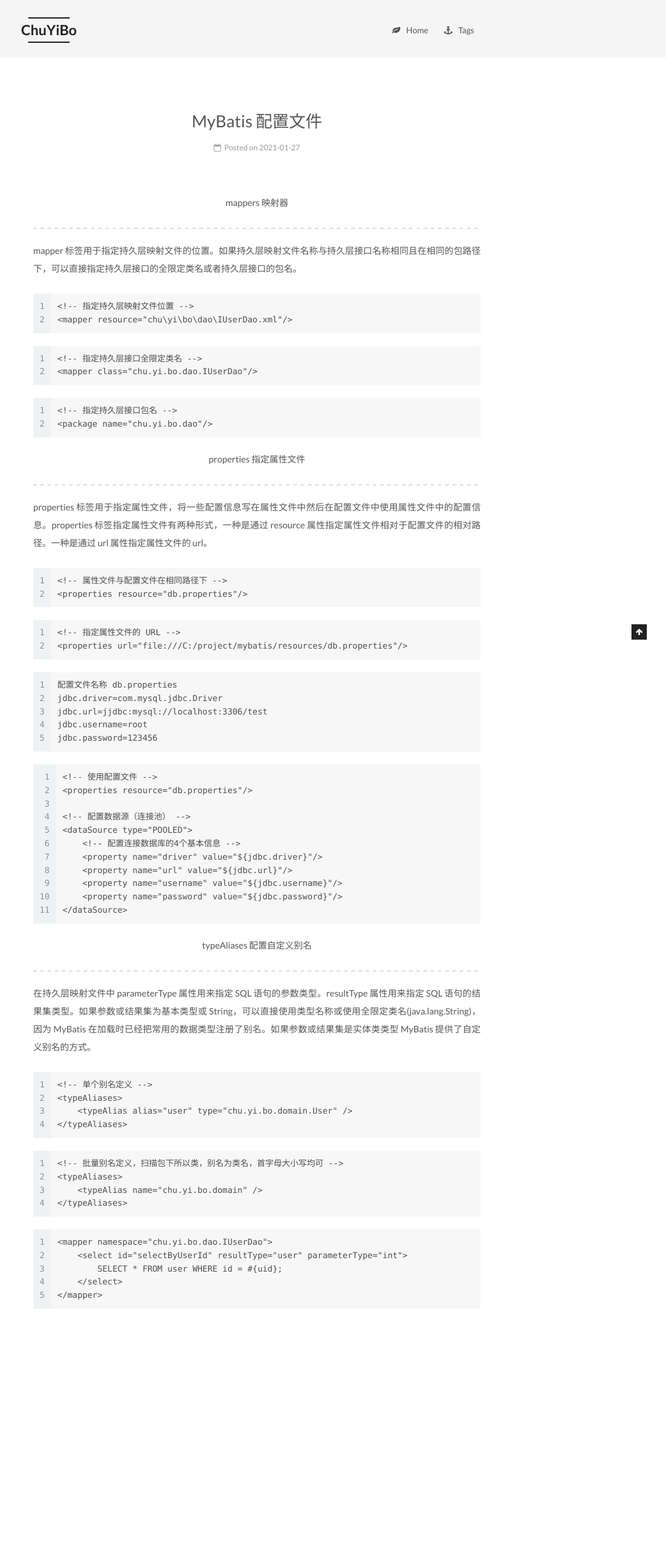
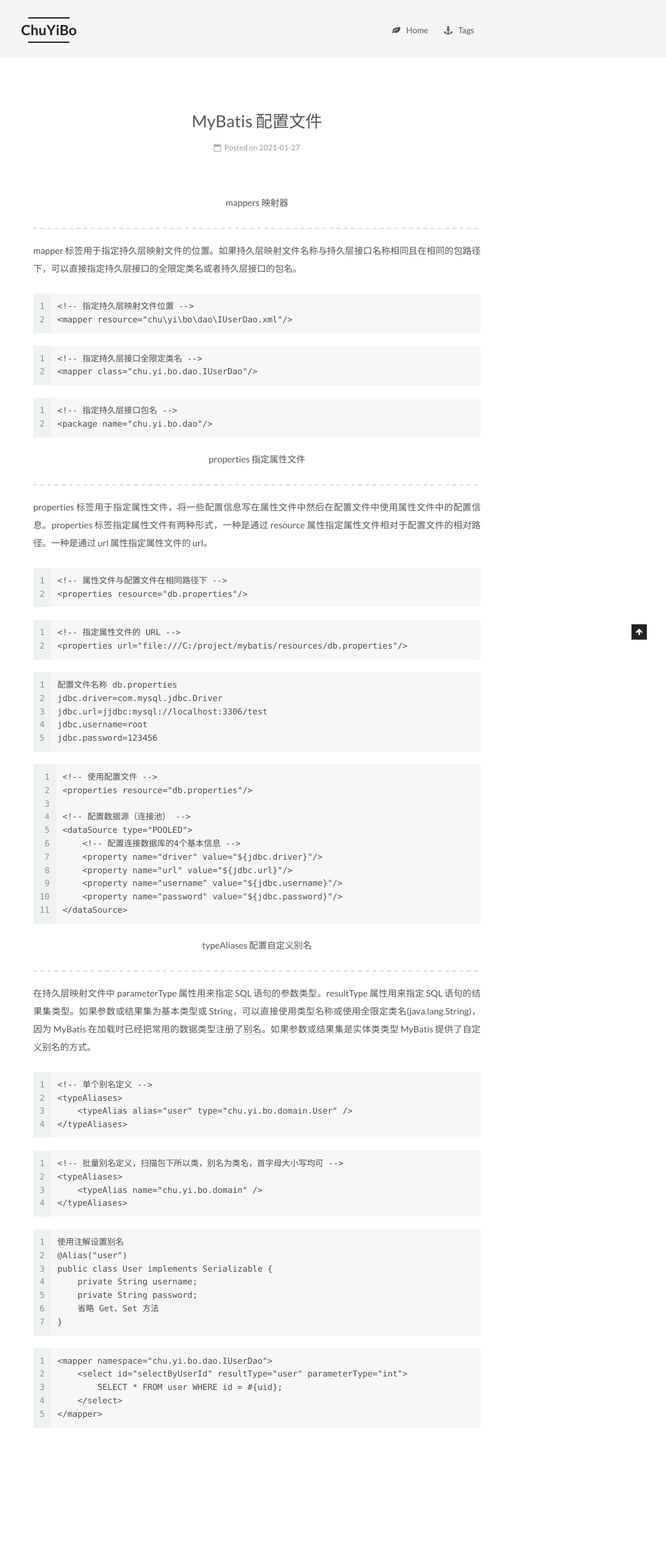
Before and after one commit to chuyibo/chuyibo.github.io, a Jekyll site: the page built from _posts/2021-01-27-MyBatis 学习笔记06.md, in a window 1280 px wide. Shown: the whole page at 64% size, without its empty margins (238-1280 px from the left). Built offline with Jekyll 4.4.1, drawn with Linux system fonts in a browser that asks for light colours; before the commit the page ends 2256 px from its top, so only the background shows below that.

Commit message:
2021/03/08

````diff
--- a/_posts/2021-01-27-MyBatis 学习笔记06.md
+++ b/_posts/2021-01-27-MyBatis 学习笔记06.md
@@ -70,7 +70,7 @@ jdbc.password=123456
 
 ----
 
-在持久层映射文件中 parameterType 属性用来指定 SQL 语句的参数类型。resultType 属性用来指定 SQL 语句的结果集类型。如果参数或结果集为基本类型或 String，可以直接使用类型名称或使用全限定类名(java.lang.String)，因为 MyBatis 在加载时已经把常用的数据类型注册了别名。如果参数或结果集是实体类类型 MyBatis 提供了自定义别名的方式。
+在持久层映射文件中 parameterType 属性用来指定 SQL 语句的参数类型。resultType 属性用来指定 SQL 语句的结果集类型。如果参数或结果集为基本类型或 String，可以直接使用类型名称或使用全限定类名(java.lang.String)，因为 MyBatis 在加载时已经把常用的数据类型注册了[别名](https://mybatis.org/mybatis-3/zh/configuration.html)。如果参数或结果集是实体类类型 MyBatis 提供了自定义别名的方式。
 
 ```
 <!-- 单个别名定义 -->
@@ -87,6 +87,16 @@ jdbc.password=123456
 ```
 
 ```
+使用注解设置别名
+@Alias("user")
+public class User implements Serializable {
+    private String username;
+    private String password;
+    省略 Get、Set 方法
+}
+```
+
+```
 <mapper namespace="chu.yi.bo.dao.IUserDao">
     <select id="selectByUserId" resultType="user" parameterType="int">
     	SELECT * FROM user WHERE id = #{uid};
````
